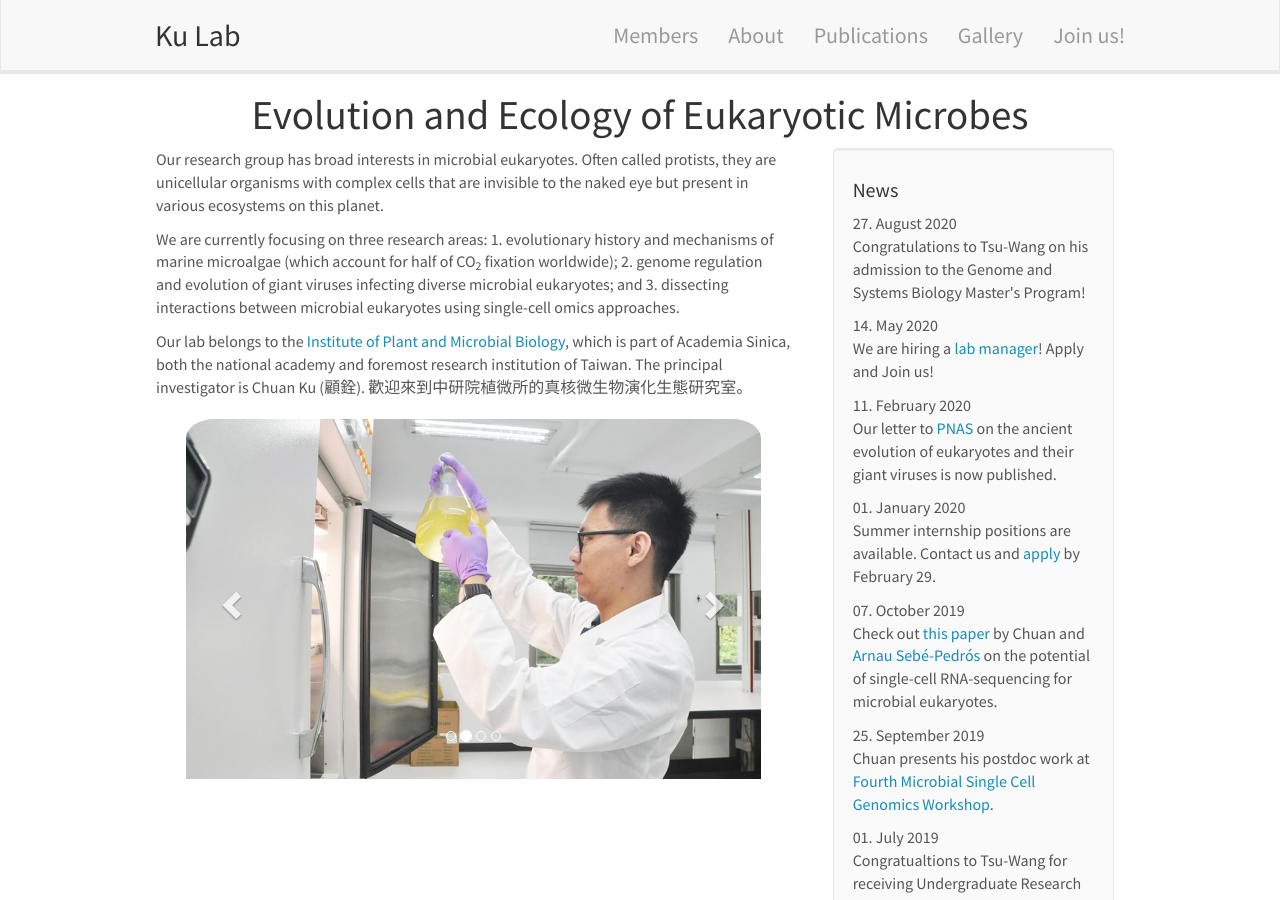
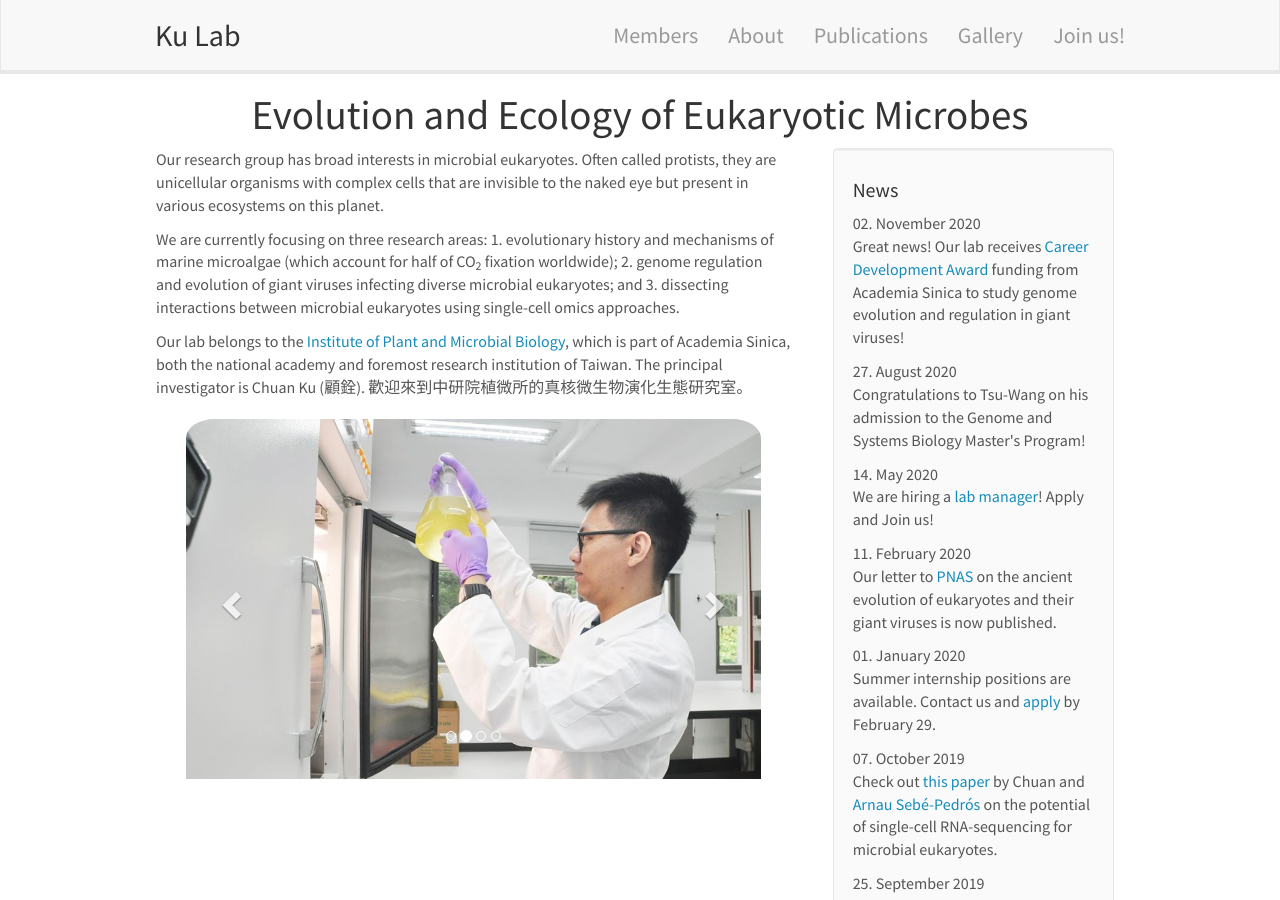
Before and after one commit to tzutongkao/Kao_Lab, a Jekyll site: the page built from _pages/home.md, in a window 1280 px wide and 900 px high. Built offline with Jekyll 4.4.1, drawn with Linux system fonts in a browser that asks for light colours; nearby versions of some CDN libraries.

Commit message:
Update news.yml

```diff
--- a/_data/news.yml
+++ b/_data/news.yml
@@ -1,3 +1,6 @@
+- date: 02. November 2020
+  headline: "Great news! Our lab receives <a href='https://www.sinica.edu.tw/en/news/6689'>Career Development Award</a> funding from Academia Sinica to study genome evolution and regulation in giant viruses!"
+
 - date: 27. August 2020
   headline: "Congratulations to Tsu-Wang on his admission to the Genome and Systems Biology Master's Program!"
 
```
